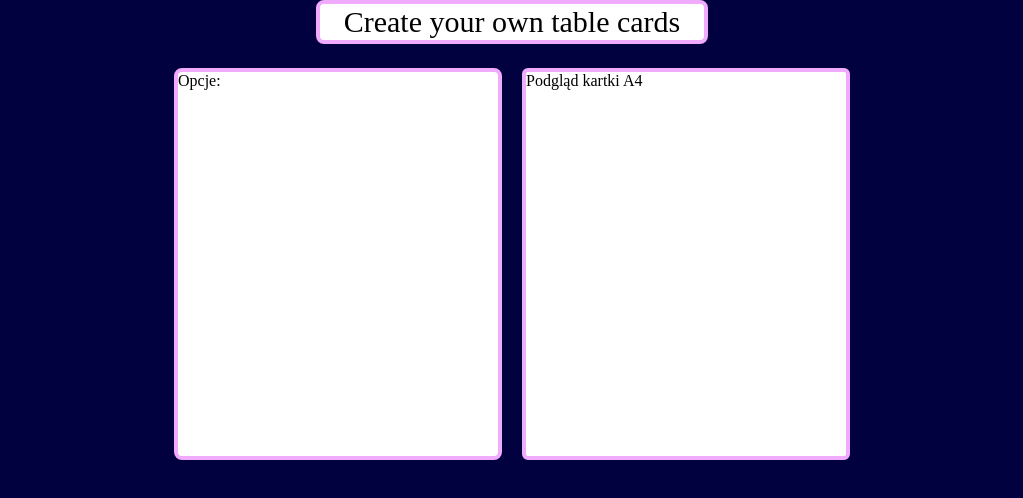
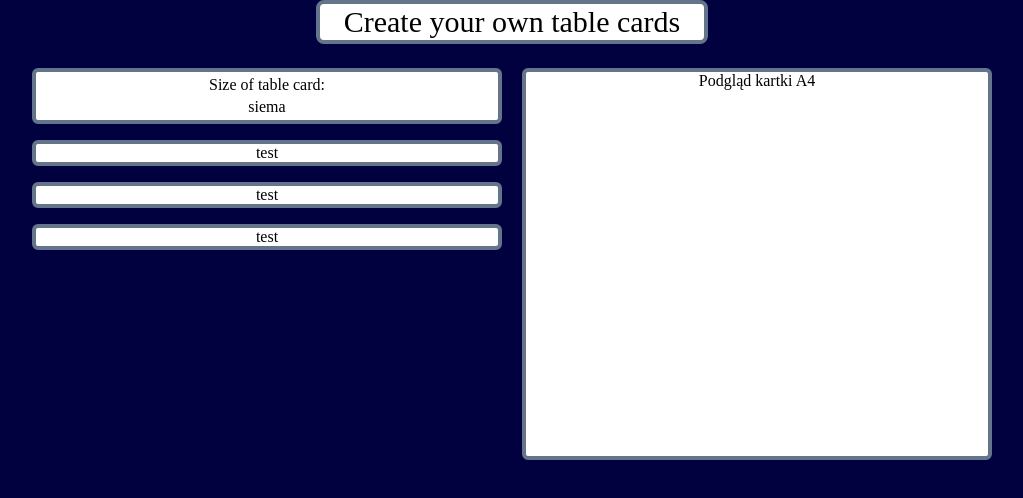
Before and after one commit to CodeCiepol/table-cards, a React app: page / in a window 1280 px wide. Shown: the top 498 px of the page, without its empty margins (128-1151 px from the left). Built offline with nearby package versions, Linux system fonts and the light colour scheme.

Commit message:
added options and preview components

```diff
--- a/src/App.jsx
+++ b/src/App.jsx
@@ -1,22 +1,18 @@
 import React from "react";
+import Options from "./components/options";
+import Previev from "./components/preview";
 
 const App = () => {
   return (
     <>
-      <div className="flex justify-center">
-        <div className="text-3xl text-center border-4 border-solid border-fuchsia-300 rounded-lg bg-white w-96">
+      <div className="flex flex-col justify-center items-center">
+        <div className="text-3xl text-center border-4 border-solid border-slate-500 rounded-lg bg-white w-96">
           Create your own table cards
         </div>
-      </div>
-      <div className="flex mt-6 flex-row justify-center gap-x-5">
-        {/* <div className="grid grid-cols-4 gap-4"> */}
-        <div className="basis-1/4 border-4 border-solid border-fuchsia-300 rounded-lg bg-white h-96">
-          Opcje:
+        <div className="grid mt-6 grid-cols-2 justify-center gap-x-5 w-3/4">
+          <Options />
+          <Previev />
         </div>
-        <div className="basis-1/4 border-4 border-solid border-fuchsia-300 rounded-md bg-white">
-          Podgląd kartki A4
-        </div>
-        {/* </div> */}
       </div>
     </>
   );
--- a/src/components/options.js
+++ b/src/components/options.js
@@ -1,9 +1,32 @@
+import React from "react";
+
+const SetSizeCard = () => {
+  return (
+    <>
+      <div className=" border-4 text-center border-solid border-slate-500 rounded-md bg-white">
+        <p className="my-1">Size of table card:</p>
+        <p className="my-1">siema</p>
+      </div>
+    </>
+  );
+};
 const Options = (props) => {
-    return (
-        <div className="field0" onClick={props.ClickerHandler.bind(null,props.id)}>
-      {props.value===1 && <OIcon x="80" y="80"/>}
-      {props.value===2 && <XIcon x="120" y="120"/>}
+  //Set size of card
+  return (
+    <>
+      <div className="flex flex-col gap-4">
+        <SetSizeCard/>
+        <div className="border-4 text-center border-solid border-slate-500 rounded-md bg-white">
+          test
         </div>
-    );
-  };
-  export default Options;
+        <div className="border-4 text-center border-solid border-slate-500 rounded-md bg-white">
+          test
+        </div>
+        <div className="border-4 text-center border-solid border-slate-500 rounded-md bg-white">
+          test
+        </div>
+      </div>
+    </>
+  );
+};
+export default Options;
--- /dev/null
+++ b/src/components/preview.js
@@ -0,0 +1,13 @@
+import React from "react";
+
+const Preview = ()=> {
+  return (
+    <>
+      <div className="basis-1/4 border-4 text-center border-solid border-slate-500 rounded-md bg-white  h-96">
+        Podgląd kartki A4
+      </div>
+    </>
+  );
+};
+
+export default Preview
```
